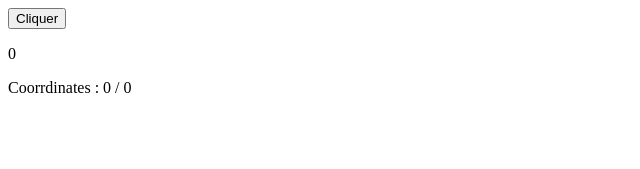
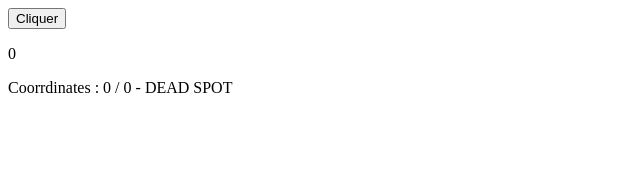
Before and after one commit to gabrielmustiere/vue-starter, a Vue app: page / in a window 1280 px wide. Shown: the top 169 px of the page, without its empty margins (0-640 px from the left). Built offline with nearby package versions, Linux system fonts and the light colour scheme.

Commit message:
modify vue event by directive

```diff
--- a/src/App.vue
+++ b/src/App.vue
@@ -2,7 +2,10 @@
   <div>
    <button v-on:click="increase(2, $event)">Cliquer</button>
     <p>{{counter}}</p>
-    <p v-on:mousemove="updateCoordinates">Coorrdinates : {{ x }} / {{ y }}</p>
+    <p v-on:mousemove="updateCoordinates">
+        Coorrdinates : {{ x }} / {{ y }}
+        - <span v-on:mousemove.stop>DEAD SPOT</span>
+    </p>
   </div>
 </template>
 
```
